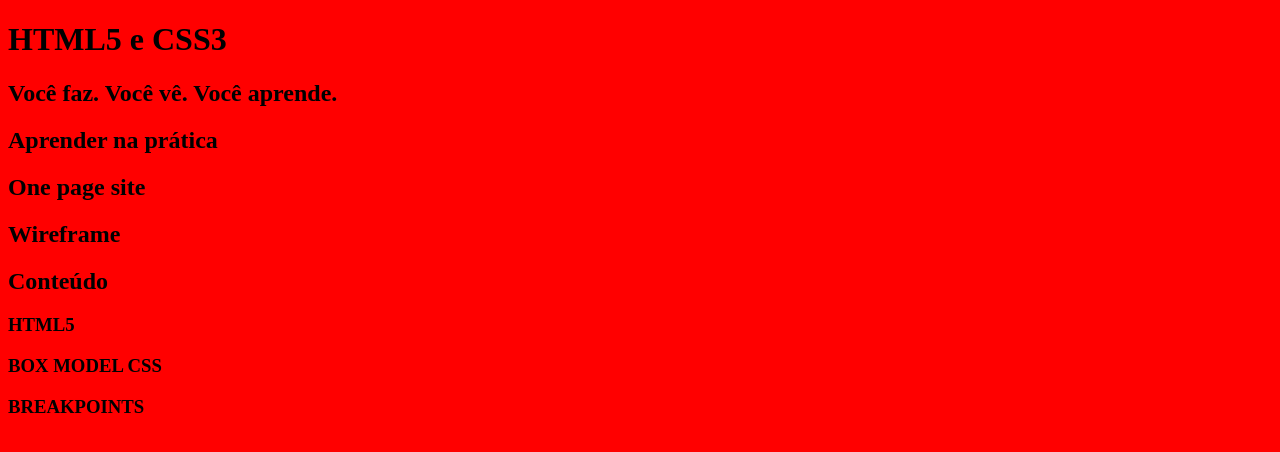
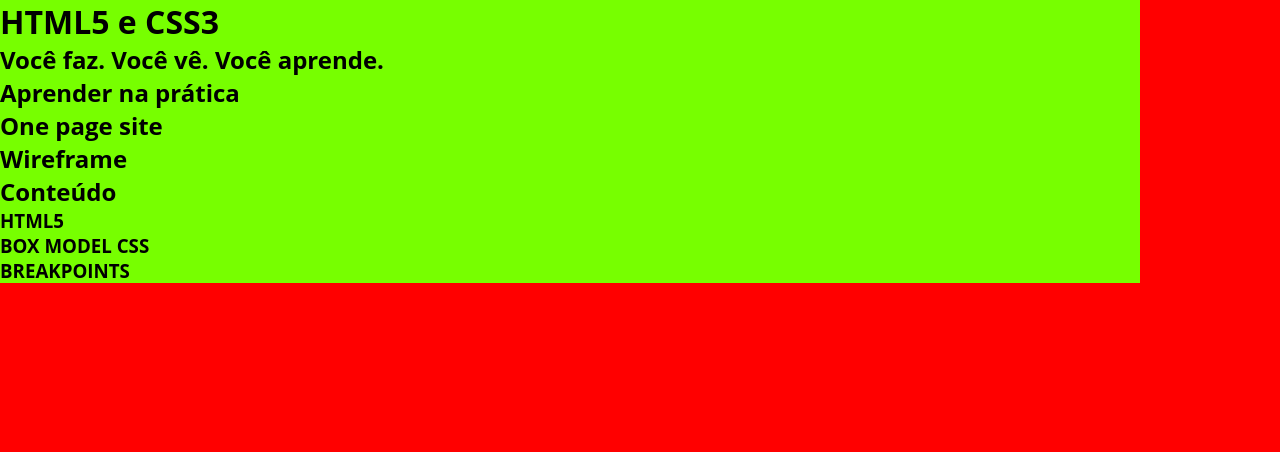
Before and after one commit to guilherme-borba/html5cc3, a plain HTML site: page index.html in a window 1280 px wide. Drawn offline with Linux system fonts and the light colour scheme.

Commit message:
Alteração de tipografia

```diff
--- a/index.html
+++ b/index.html
@@ -11,41 +11,55 @@
 <body>
     <!-- Cabeçalho -->
     <header>
+        <div class="Container">
 
+        </div>
     </header>
 
     <!-- Destaque -->
     <main>
+        <div class="Container">
             <h1>HTML5 e CSS3</h1>
             <h2>Você faz. Você vê. Você aprende.</h2>
+        </div>
     </main>
 
     <!-- Sobre -->
     <section>
+        <div class="Container">
             <h2>Aprender na prática</h2>
+        </div>
     </section>
 
     <!-- One page -->
     <section>
+        <div class="Container">
             <h2>One page site</h2>
+        </div>
     </section>
 
     <!-- Wireframe -->
     <section>
+        <div class="Container">
             <h2>Wireframe</h2>
+        </div>
     </section>
 
     <!-- Conteúdo -->
     <section>
+        <div class="Container">
             <h2>Conteúdo</h2>
             <h3>HTML5</h3>
             <h3>BOX MODEL CSS</h3>
             <h3>BREAKPOINTS</h3>
+        </div>
     </section>
 
     <!-- Rodapé -->
     <footer>
+        <div class="Container">
 
+        </div>
     </footer>
 </body>
 </html>
--- a/style.css
+++ b/style.css
@@ -1,7 +1,26 @@
+/* CSS reset */
+*{
+    margin: 0;
+    border: 0;
+    padding: 0;
+}
+
+/* Importação Google fonts */
+  @import url('https://fonts.googleapis.com/css2?family=Open+Sans:wght@400;700&display=swap');
+  body{
+    font-family: 'Open Sans', sans-serif;
+    font-size: 1em;
+  }
+
 /* Smartphone Landscape */
 @media (min-width: 576px){
     body{
         background-color: #0ff;
+    }
+    /* Layout */
+    .Container{
+        max-width: 540px;
+        background-color: #7f0;
     }
 }
 
@@ -10,12 +29,20 @@
     body{
         background-color: yellow;
     }
+    /* Layout */
+    .Container{
+        max-width: 720px;
+    }
 }
 
 /* Tablet Landscape */
 @media (min-width: 992px){
     body{
         background-color: orange;
+    }
+    /* Layout */
+    .Container{
+        max-width: 960px;
     }
 }
 
@@ -24,4 +51,8 @@
     body{
         background-color: red;
     }
+    /* Layout */
+    .Container{
+        max-width: 1140px;
+    }
 }
```
Lines whose indentation alone changed are shown as unchanged.
